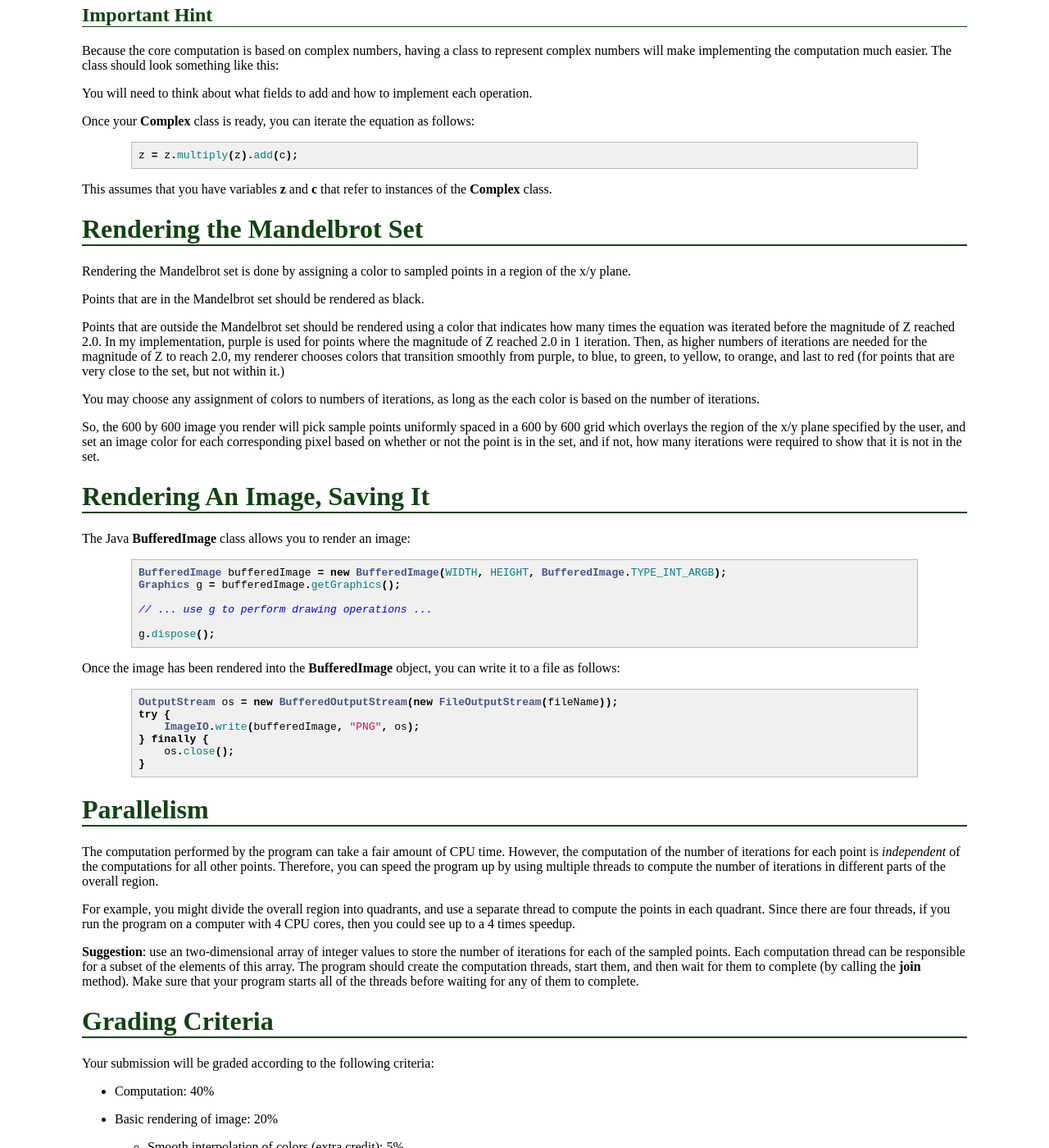
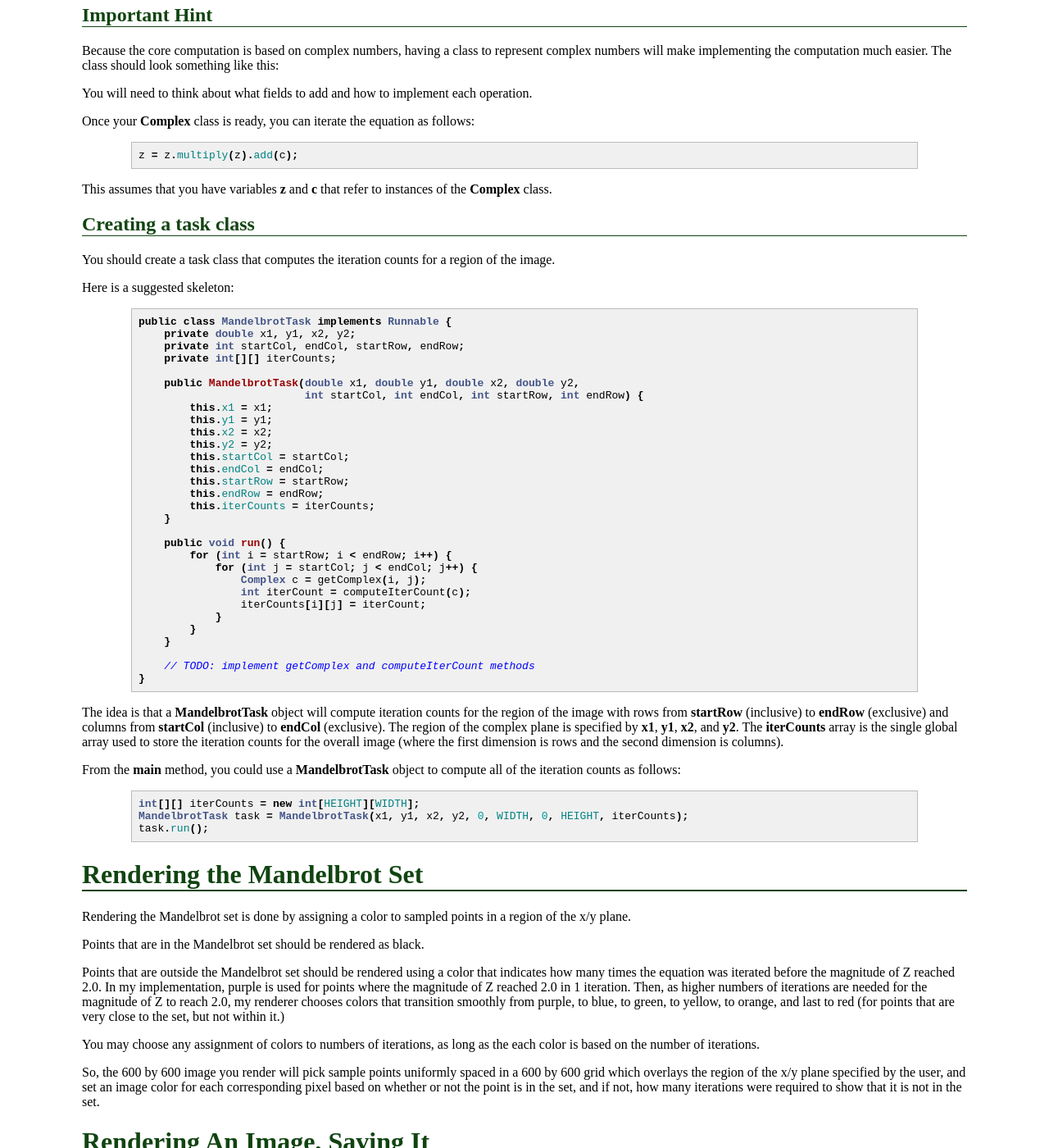
Before and after one commit to ycpcs/cs201-summer2014, a Jekyll site: the page built from assign/assign05.md, in a window 1280 px wide and 1400 px high, scrolled down 1333 px. Shown: the whole window at 82% size. Built offline with Jekyll 4.4.1, drawn with Linux system fonts in a browser that asks for light colours; Markdown is read by kramdown in place of the engine named in the settings; some of the changed text lies outside the part shown.

Commit message:
show a skeleton for a task class

```diff
--- a/assign/assign05.md
+++ b/assign/assign05.md
@@ -68,6 +68,56 @@ z = z.multiply(z).add(c);
 
 This assumes that you have variables **z** and **c** that refer to instances of the **Complex** class.
 
+Creating a task class
+---------------------
+
+You should create a task class that computes the iteration counts for a region of the image.
+
+Here is a suggested skeleton:
+
+{% highlight java %}
+public class MandelbrotTask implements Runnable {
+    private double x1, y1, x2, y2;
+    private int startCol, endCol, startRow, endRow;
+    private int[][] iterCounts;
+
+    public MandelbrotTask(double x1, double y1, double x2, double y2,
+                          int startCol, int endCol, int startRow, int endRow) {
+        this.x1 = x1;
+        this.y1 = y1;
+        this.x2 = x2;
+        this.y2 = y2;
+        this.startCol = startCol;
+        this.endCol = endCol;
+        this.startRow = startRow;
+        this.endRow = endRow;
+        this.iterCounts = iterCounts;
+    }
+
+    public void run() {
+        for (int i = startRow; i < endRow; i++) {
+            for (int j = startCol; j < endCol; j++) {
+                Complex c = getComplex(i, j);
+                int iterCount = computeIterCount(c);
+                iterCounts[i][j] = iterCount;
+            }
+        }
+    }
+
+    // TODO: implement getComplex and computeIterCount methods
+}
+{% endhighlight %}
+
+The idea is that a **MandelbrotTask** object will compute iteration counts for the region of the image with rows from **startRow** (inclusive) to **endRow** (exclusive) and columns from **startCol** (inclusive) to **endCol** (exclusive). The region of the complex plane is specified by **x1**, **y1**, **x2**, and **y2**.  The **iterCounts** array is the single global array used to store the iteration counts for the overall image (where the first dimension is rows and the second dimension is columns).
+
+From the **main** method, you could use a **MandelbrotTask** object to compute all of the iteration counts as follows:
+
+{% highlight java %}
+int[][] iterCounts = new int[HEIGHT][WIDTH];
+MandelbrotTask task = MandelbrotTask(x1, y1, x2, y2, 0, WIDTH, 0, HEIGHT, iterCounts);
+task.run();
+{% endhighlight %}
+
 Rendering the Mandelbrot Set
 ============================
 
@@ -113,7 +163,7 @@ The computation performed by the program can take a fair amount of CPU time. How
 
 For example, you might divide the overall region into quadrants, and use a separate thread to compute the points in each quadrant. Since there are four threads, if you run the program on a computer with 4 CPU cores, then you could see up to a 4 times speedup.
 
-**Suggestion**: use an two-dimensional array of integer values to store the number of iterations for each of the sampled points. Each computation thread can be responsible for a subset of the elements of this array. The program should create the computation threads, start them, and then wait for them to complete (by calling the **join** method). Make sure that your program starts all of the threads before waiting for any of them to complete.
+**Suggestion**: Create multiple **MandelbrotTask** objects, and execute them in multiple threads.
 
 Grading Criteria
 ================
```
